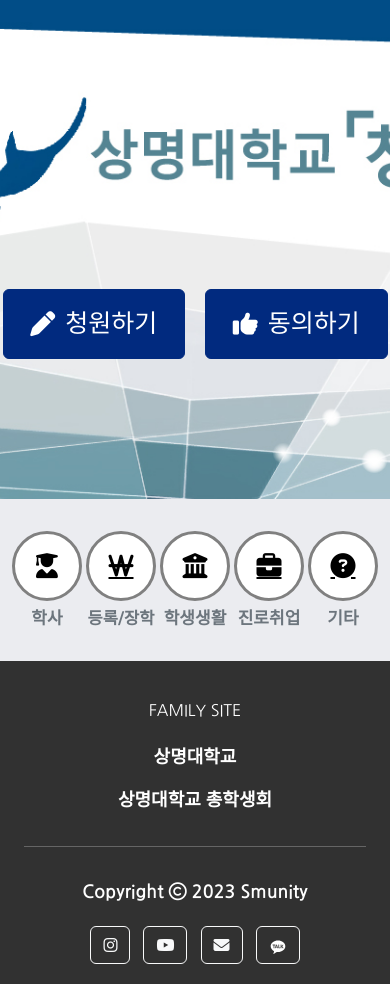
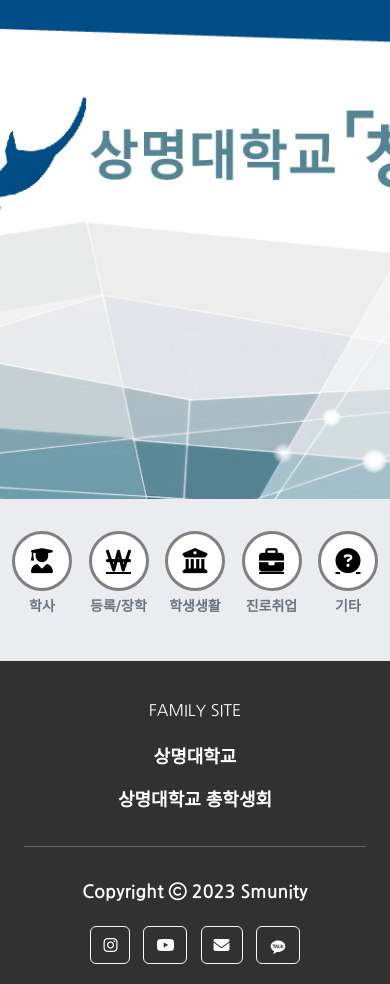
Before and after one commit to smu-nity/SMU-Petition, a Django app: page / in a window 390 px wide; the page is wider, and only the part inside the window is pictured. Shown: the part 101-1085 px from the top of that part. Run offline with Django 4.2, Linux system fonts and the light colour scheme; some libraries are stand-ins or nearby versions.

Commit message:
fix: 메인화면 모바일 깨짐 수정 (#119)

```diff
--- a/static/css/navbar.css
+++ b/static/css/navbar.css
@@ -7,6 +7,7 @@
 .navbar-img-image {
     position: relative;
     filter: brightness(50%);
+    width: 100%;
 }
 
 .navbar-img__text {
@@ -15,6 +16,7 @@
     align-items: center;
     position: absolute;
     color: white;
+    width: 100%;
 }
 
 .navbar-img__text--title {
@@ -37,3 +39,28 @@
         font-size: 35px;
     }
 }
+
+@media (max-width: 700px) {
+    .navbar-img__text {
+        margin: 70px;
+        text-align: center;
+        font-size: 15px;
+    }
+
+    .navbar-img__text--title {
+        font-size: 35px;
+    }
+}
+
+@media (max-width: 500px) {
+    .main-search-by-category-icon {
+        width: 60px;
+        height: 60px;
+    }
+    .main-search-by-category-icon-div {
+        width: 60px;
+    }
+    .main-search-by-category-icon-font {
+        font-size: 14px;
+    }
+}
--- a/templates/petitions/home.html
+++ b/templates/petitions/home.html
@@ -8,7 +8,7 @@
 
         <div class="navbar-img__text">
             <!--동의하기, 청원하기 버튼-->
-            <div class="col-5 enroll-btn" style="padding-top : 10rem;">
+            <div class="col-5 enroll-btn display-none" style="padding-top : 10rem;">
                 <a href="{% url 'petitions:petition_create' %}" class="btn btn-primary navbarMain-button">
                     <i class="fas fa-pen enroll-btn__icon" ></i>
                     <span>청원하기</span>
@@ -565,7 +565,7 @@
                     <a class="btn-primary main-search-by-category-icon " href="javascript:void(0);" onclick="changeCategory(4);" role="button">
                         <i class="fas fa-won-sign main-search-by-category-icon-details" ></i>
                     </a>
-                    <span class="main-search-by-category-icon-font" style="font-size: 16.5px;">등록/장학</span>
+                    <span class="main-search-by-category-icon-font">등록/장학</span>
                 </div>
 
                 <!--학생 생활 버튼 -->
```
